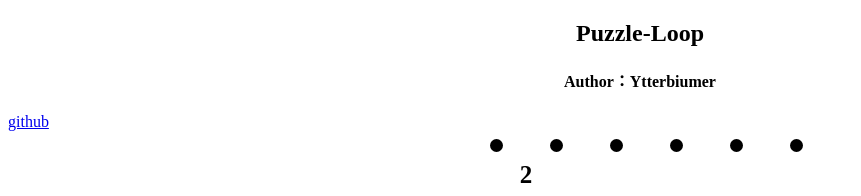
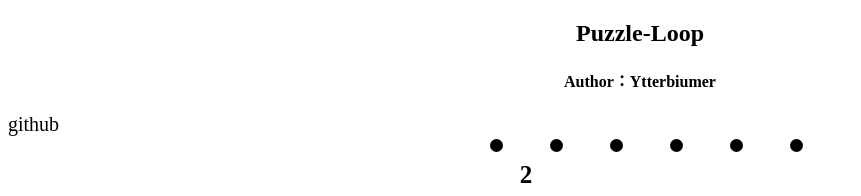
Before and after one commit to YBWA/Puzzle-Loop, a plain HTML site: page index.html in a window 1280 px wide. Shown: the top 196 px of the page, without its empty margins (0-861 px from the left). Drawn offline with Linux system fonts and the light colour scheme.

Commit message:
Update table.css

```diff
--- a/table.css
+++ b/table.css
@@ -70,3 +70,10 @@
 	padding-right: 6px;
 	font-size: 20px;
 }
+
+.End {
+	font-family: Serif;
+	font-size: 20px;
+	color: black;
+	text-decoration: none;
+}
```
Lines whose indentation alone changed are shown as unchanged.
